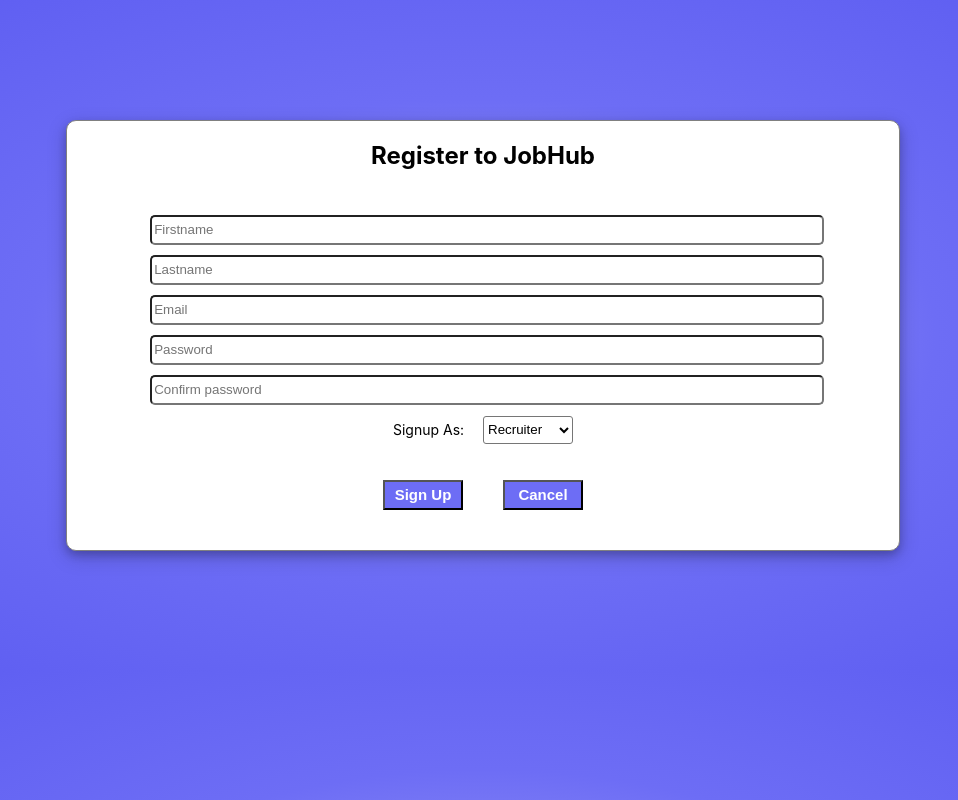
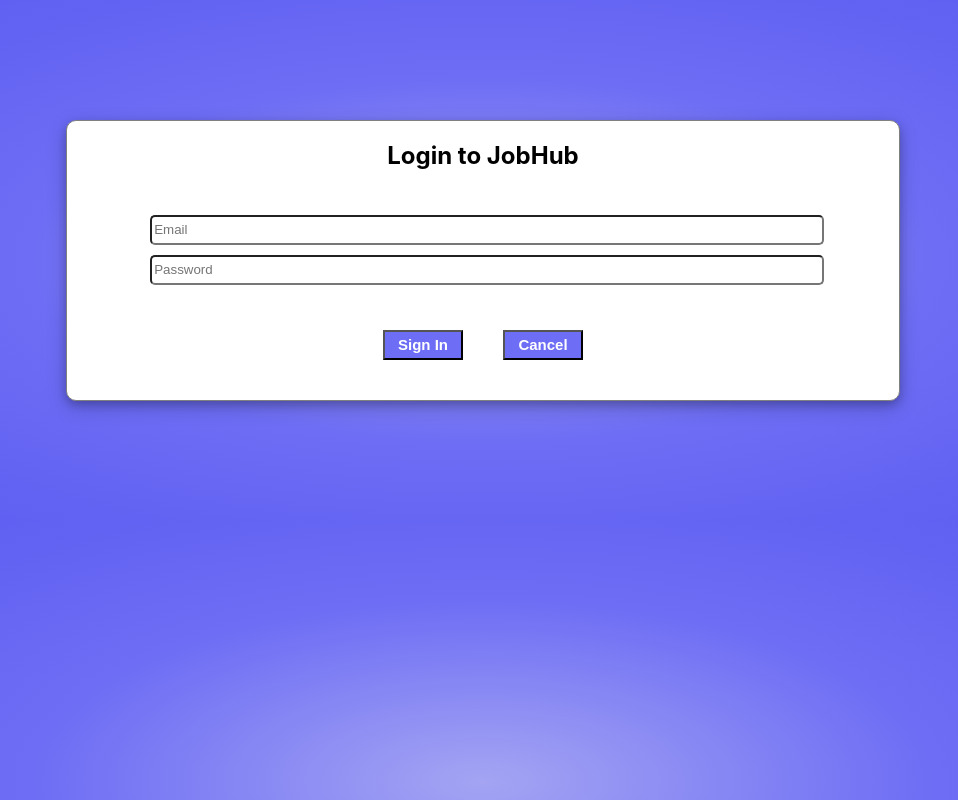
Before and after one commit to rajkumardas2701/job-search-frontend, a React (Create React App) app: page / in a window 1280 px wide. Shown: the whole page, without its empty margins (157-1115 px from the left). Built offline with nearby package versions, Linux system fonts and the light colour scheme.

Commit message:
Add Login layout

```diff
--- a/src/components/App.js
+++ b/src/components/App.js
@@ -1,9 +1,9 @@
 import '../styles/App.css';
-import Signup from '../layouts/Signup';
+import Signin from '../layouts/Signin';
 
 const App = () => (
   <div className="App">
-    <Signup />
+    <Signin />
   </div>
 );
 
--- /dev/null
+++ b/src/layouts/Signin.js
@@ -0,0 +1,40 @@
+import React from 'react';
+import '../styles/Signup.css';
+
+const Signin = () => (
+  <div className="signup-container">
+    <h2>Login to JobHub</h2>
+    <form className="signup-form-container">
+      <div className="input-section">
+        <input
+          className="form-inputs"
+          placeholder="Email"
+          type="text"
+          name="email"
+          // value={email}
+          // onChange={handleChange}
+          required
+        />
+        <input
+          className="form-inputs"
+          placeholder="Password"
+          type="password"
+          name="password"
+          // value={email}
+          // onChange={handleChange}
+          required
+        />
+      </div>
+      <div className="sign-up-button-section">
+        <button type="button" className="signup-buttons">
+          Sign In
+        </button>
+        <button type="button" className="signup-buttons">
+          Cancel
+        </button>
+      </div>
+    </form>
+  </div>
+);
+
+export default Signin;
```
Also changed, not shown: src/layouts/Footer.js (added), src/layouts/Navbar.js (added).
